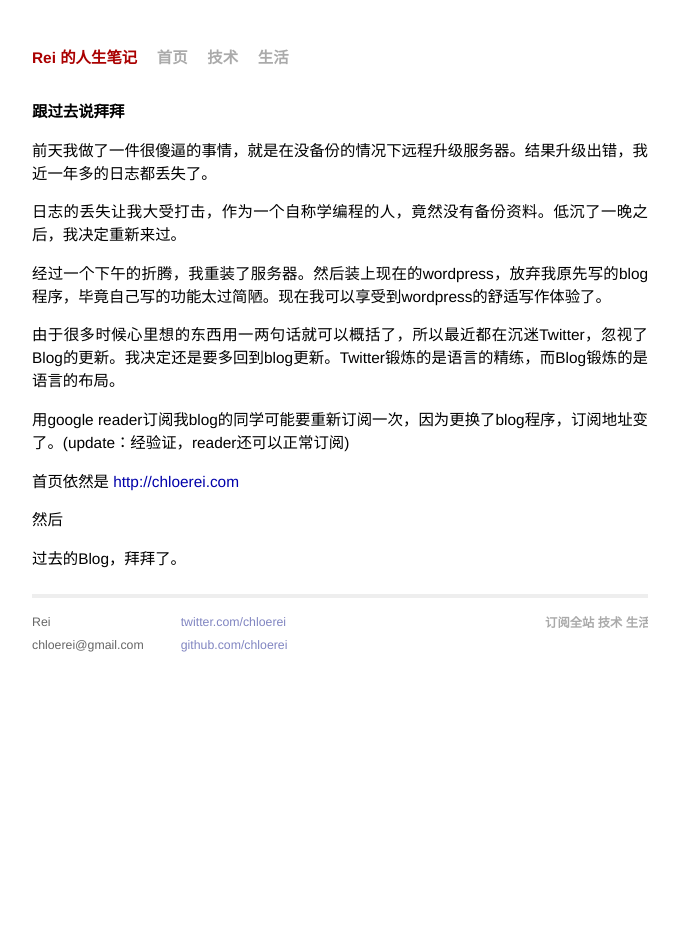
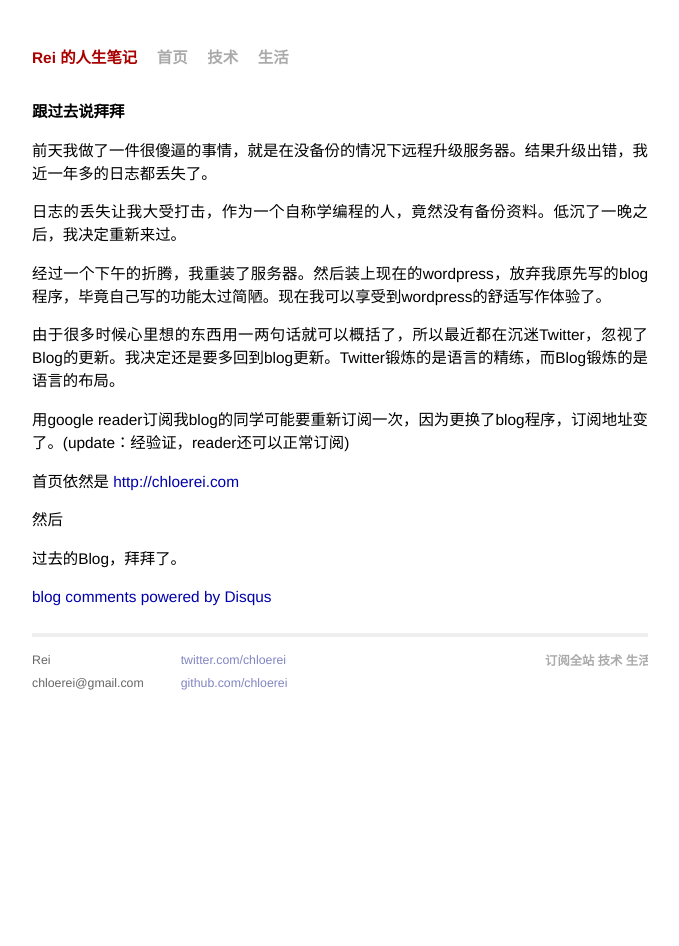
Before and after one commit to puresteelzhang/chloerei.com, a Jekyll site: the page built from life/_posts/2010-03-25-say-good-bye.markdown, in a window 1280 px wide. Shown: the whole page, without its empty margins (300-979 px from the left). Built offline with Jekyll 4.4.1, drawn with Linux system fonts in a browser that asks for light colours; Markdown is read by kramdown in place of the engine named in the settings; comment, search, counter and statistics services are not loaded; some of the changed lines change nothing that is shown.

Commit message:
add disqus.

```diff
--- a/_config.yml
+++ b/_config.yml
@@ -2,5 +2,7 @@
 pygments: true
 auto: true
 permalink: /:year/:month/:day/:title
+
 host: chloerei.com
 name: "Rei 的人生笔记"
+disqus_shortname: "chloerei"
--- a/_layouts/post.html
+++ b/_layouts/post.html
@@ -6,3 +6,18 @@
 
   {{ content }}
 </div>
+
+<div id="disqus_thread"></div>
+<script type="text/javascript">
+  var disqus_shortname = '{{ site.disqus_shortname }}';
+  var disqus_identifier = '{{ post.id }}';
+  var disqus_url = 'http://{{ site.host }}{{ post.url }}';
+
+  (function() {
+   var dsq = document.createElement('script'); dsq.type = 'text/javascript'; dsq.async = true;
+   dsq.src = 'http://' + disqus_shortname + '.disqus.com/embed.js';
+   (document.getElementsByTagName('head')[0] || document.getElementsByTagName('body')[0]).appendChild(dsq);
+   })();
+</script>
+<noscript>Please enable JavaScript to view the <a href="http://disqus.com/?ref_noscript">comments powered by Disqus.</a></noscript>
+<a href="http://disqus.com" class="dsq-brlink">blog comments powered by <span class="logo-disqus">Disqus</span></a>
```
